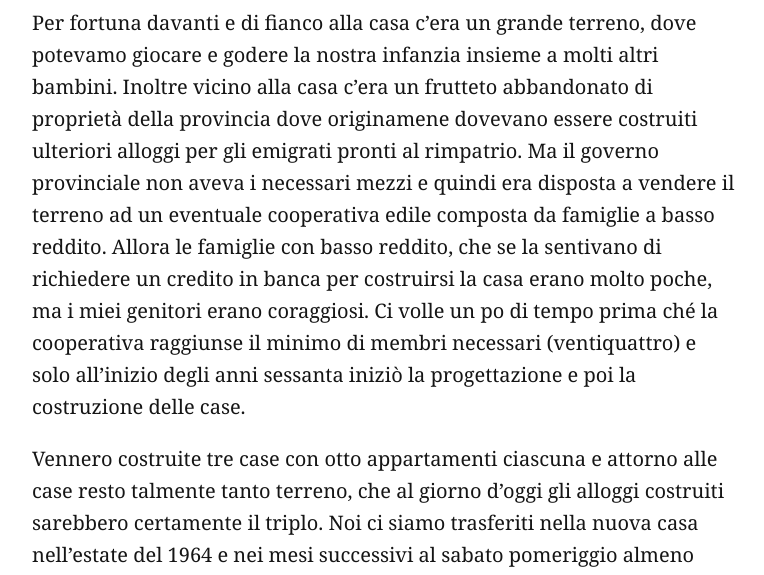
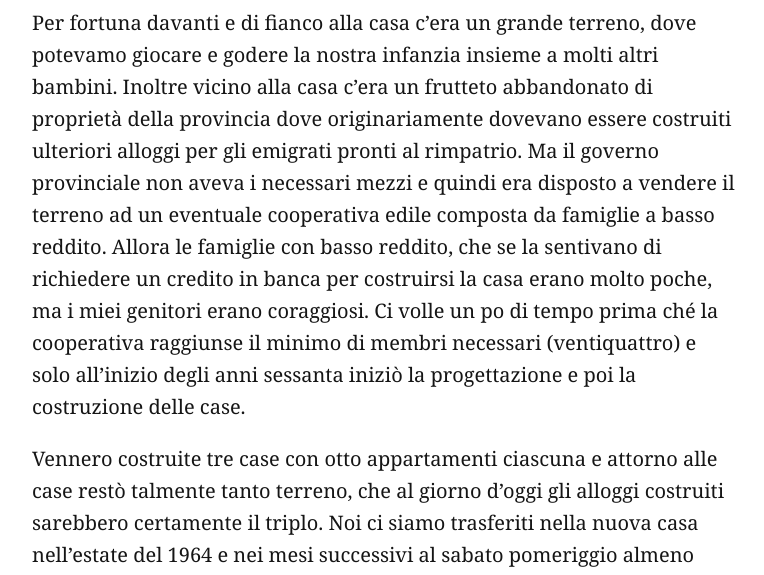
Before and after one commit to wbernard/wbernard.github.io, a Jekyll site: the page built from _posts/it/2018-03-04-il-nostro-parco.md, in a window 1280 px wide and 1400 px high, scrolled down 1011 px. Shown: the part 439-1014 px from the top of the window, without its empty margins (256-1020 px from the left). Built offline with Jekyll 4.4.1, drawn with Linux system fonts in a browser that asks for light colours; some of the changed text lies outside the part shown.

Commit message:
Correzioni ortografiche

```diff
--- a/_posts/it/2018-03-04-il-nostro-parco.md
+++ b/_posts/it/2018-03-04-il-nostro-parco.md
@@ -13,6 +13,6 @@ Noi siamo certamente fortunati, perché al giorno d'oggi esistono pochi condomin
 
 Per motivi storici la maggior parte degli abitanti della provincia sono di madrelingua tedesca. Durante il fascismo il governo cercò con metodi molto drastici di italianizzare tutti gli abitanti e anche negli anni cinquanta continuò questa politica in modo piú raffinato. Cittadini italiani da altre province venivano invogliati a trasferirsi riservando a loro sia gli impieghi pubblici che le case popolari di nuova costruzione (INA casa). In questo periodo il governo provinciale, guidato dal partito di maggioranza tedesco, aveva acquistato ad un prezzo favorevole un grande terreno per costruirvi appartamenti da destinare ai cittadini, in maggior parte di lingua tedesca (mio nonno era ladino), che erano emigrati durante il fascismo. Ma i soldo bastarono solo per la costruzione di una casa moto grande con 36 appartamenti. In uno di questi appartamenti si é trasferita la mia famiglia (la madre, il padre ed io) di ritorno dall’Austria. L’appartamento aveva solo due stanze, un cucinino e un bagno. Io non avevo un proprio letto. La sera mi addormentavo nel letto dei genitori e quando loro andavano a dormire io venivo trasferito sul divano dell’altra stanza. Quando nel 1957 nacque mio fratello, l’appartamento si faceva veramente stretto.
 
-Per fortuna davanti e di fianco alla casa c’era un grande terreno, dove potevamo giocare e godere la nostra infanzia insieme a molti altri bambini. Inoltre vicino alla casa c’era un frutteto abbandonato di proprietà della provincia dove originamene dovevano essere costruiti ulteriori alloggi per gli emigrati pronti al rimpatrio. Ma il governo provinciale non aveva i necessari mezzi e quindi era disposta a vendere il terreno ad un eventuale cooperativa edile composta da famiglie a basso reddito. Allora le famiglie con basso reddito, che se la sentivano di richiedere un credito in banca per costruirsi la casa erano molto poche, ma i miei genitori erano coraggiosi. Ci volle un po di tempo prima ché la cooperativa raggiunse il minimo di membri necessari (ventiquattro) e solo all'inizio degli anni sessanta iniziò la progettazione e poi la costruzione delle case.
+Per fortuna davanti e di fianco alla casa c’era un grande terreno, dove potevamo giocare e godere la nostra infanzia insieme a molti altri bambini. Inoltre vicino alla casa c’era un frutteto abbandonato di proprietà della provincia dove originariamente dovevano essere costruiti ulteriori alloggi per gli emigrati pronti al rimpatrio. Ma il governo provinciale non aveva i necessari mezzi e quindi era disposto a vendere il terreno ad un eventuale cooperativa edile composta da famiglie a basso reddito. Allora le famiglie con basso reddito, che se la sentivano di richiedere un credito in banca per costruirsi la casa erano molto poche, ma i miei genitori erano coraggiosi. Ci volle un po di tempo prima ché la cooperativa raggiunse il minimo di membri necessari (ventiquattro) e solo all'inizio degli anni sessanta iniziò la progettazione e poi la costruzione delle case.
 
-Vennero costruite tre case con otto appartamenti ciascuna e attorno alle case resto talmente tanto terreno, che al giorno d’oggi gli alloggi costruiti sarebbero certamente il triplo. Noi ci siamo trasferiti nella nuova casa nell’estate del 1964 e nei mesi successivi al sabato pomeriggio almeno una persona per famiglia (possibilmente un uomo) doveva partecipare alla sistemazione del terreno attorno alle case, che in parte veniva destinato ad area verde (“parco”) e in parte ad orto. Siccome mio padre doveva lavorare di sabato, io ero l’uomo della famiglia che doveva collaborare e mi ricordo bene, che trasportare terra con la carriola durante tutto il pomeriggio è molto faticoso.  Ma il nostro lavoro non era invano ed il risultato si vede nella foto.
+Vennero costruite tre case con otto appartamenti ciascuna e attorno alle case restò talmente tanto terreno, che al giorno d’oggi gli alloggi costruiti sarebbero certamente il triplo. Noi ci siamo trasferiti nella nuova casa nell’estate del 1964 e nei mesi successivi al sabato pomeriggio almeno una persona per famiglia (possibilmente un uomo) doveva partecipare alla sistemazione del terreno attorno alle case, che in parte veniva destinato ad area verde (“parco”) e in parte ad orto. Siccome mio padre doveva lavorare di sabato, io ero l’uomo della famiglia che doveva collaborare e mi ricordo bene, che trasportare terra con la carriola durante tutto il pomeriggio è molto faticoso.  Ma il nostro lavoro non era invano ed il risultato si vede nella foto.
```
